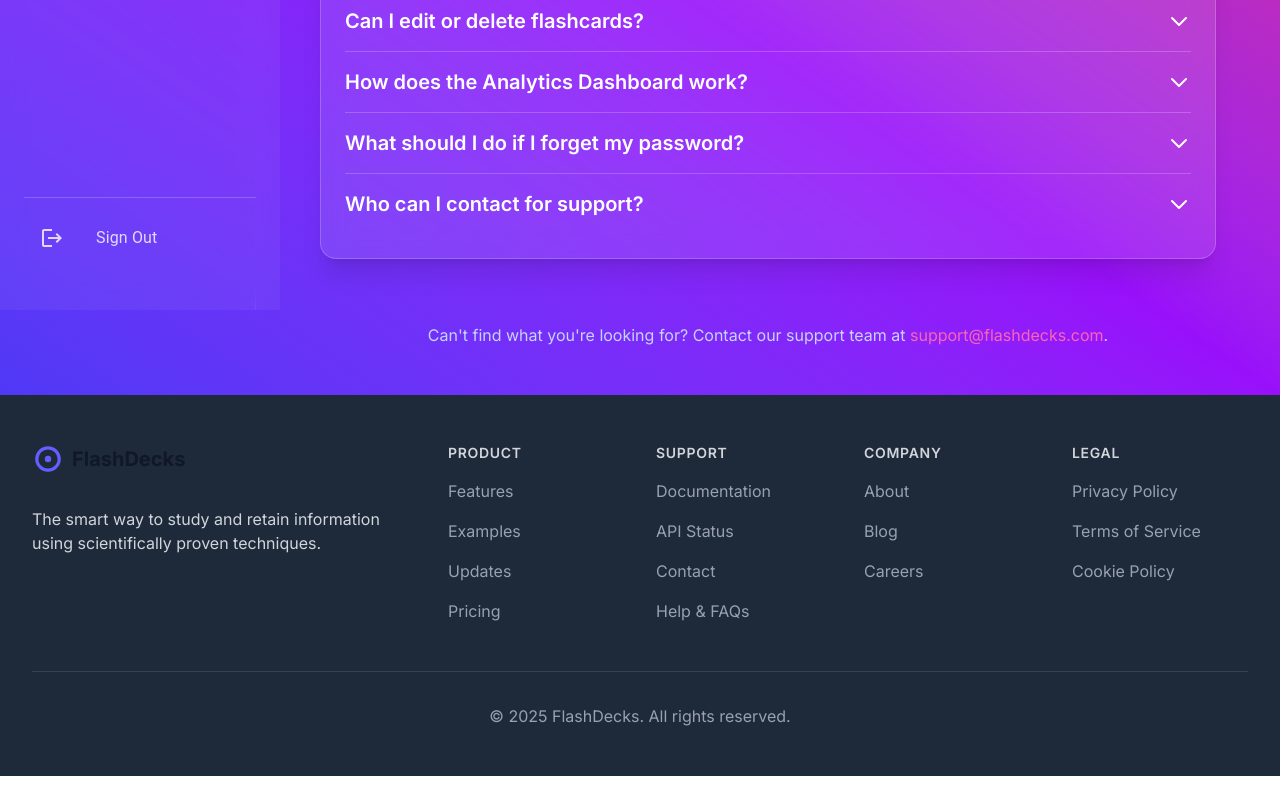
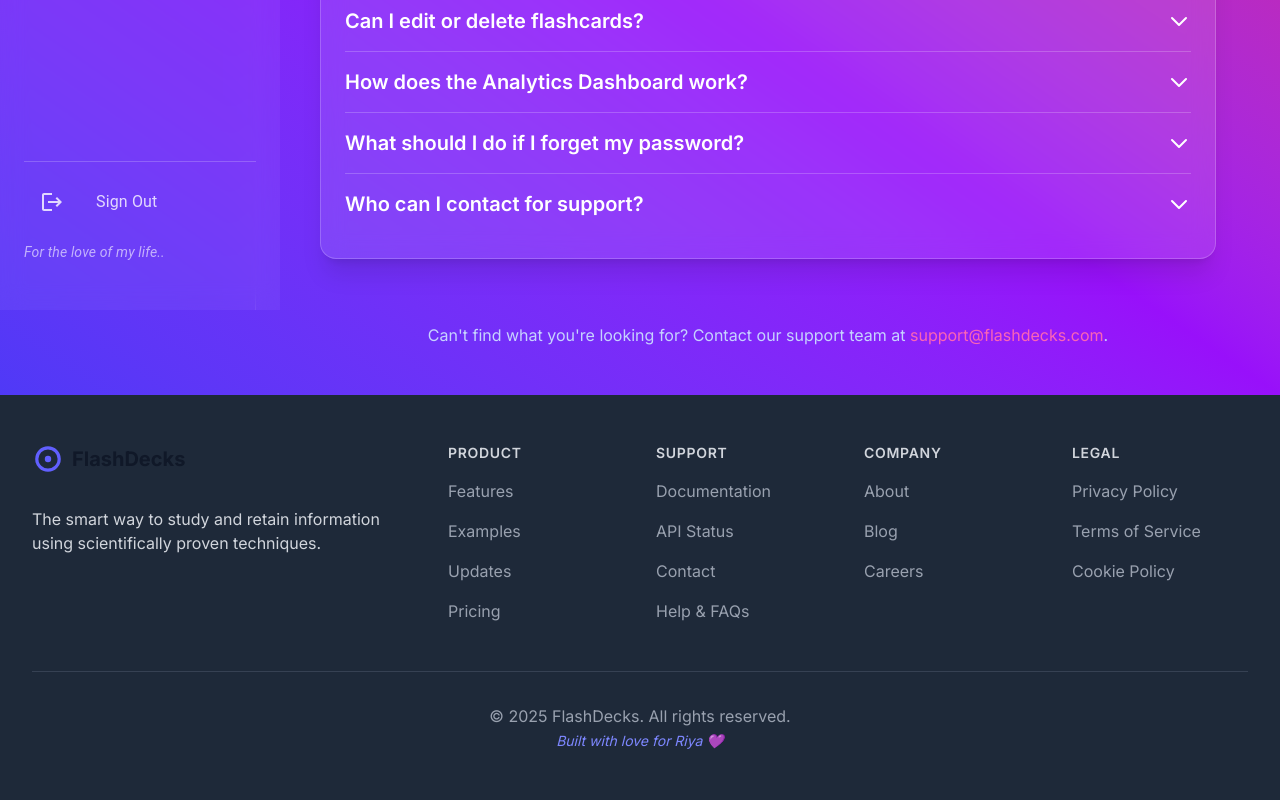
Before and after one commit to Lakshay-bleh/flashcarda-ai, a Next.js app: page /help in a window 1280 px wide. Shown: the part 554-1354 px from the top of the page. Before the commit the page ends 1330 px from the top, so only its background shows below. Built offline with nearby package versions, Linux system fonts and the light colour scheme; no server answers.

Commit message:
Version Love : final deployment

```diff
--- a/components/Footer.tsx
+++ b/components/Footer.tsx
@@ -151,9 +151,9 @@ export default function Footer() {
           <p className="text-base text-gray-400">
             &copy; 2025 FlashDecks. All rights reserved.
           </p>
-          {/* <Link href='/for-her' className="text-sm text-indigo-400 mt-2 italic">
+          <Link href='/for-her' className="text-sm text-indigo-400 mt-2 italic">
             Built with love for Riya 💜
-          </Link> */}
+          </Link>
         </div>
       </div>
     </footer>
--- a/components/Sidebar.tsx
+++ b/components/Sidebar.tsx
@@ -140,7 +140,7 @@ const SidebarContent = ({
           <ListItemText primary="Sign Out" />
         </ListItemButton>
 
-        {/* <Typography
+        <Typography
           variant="body2"
           sx={{
             mt: 2,
@@ -150,7 +150,7 @@ const SidebarContent = ({
           }}
         >
           For the love of my life..
-        </Typography> */}
+        </Typography>
       </Box>
     </Box>
   );
--- a/src/app/layout.tsx
+++ b/src/app/layout.tsx
@@ -13,7 +13,7 @@ const inter = Inter({
 });
 
 export const metadata = {
-  title: 'FlashDecks',
+  title: 'FlashDecks - For Riya',
   description: 'The smart way to study and retain information using scientifically proven techniques.',
   keywords: ['flashcards', 'AI', 'study tool', 'learning', 'dedication', 'Riya'],
   authors: [{ name: 'Lakshay Riya Jain' }],
```
